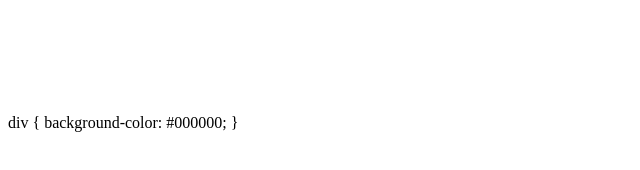
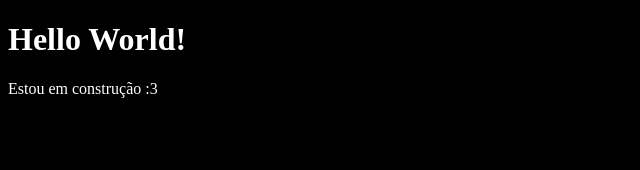
Before and after one commit to caiohenriquep/caiohenriquep.github.io, a plain HTML site: page index.html in a window 1280 px wide. Shown: the whole page, without its empty margins (0-640 px from the left). Drawn offline with Linux system fonts and the light colour scheme.

Commit message:
Update index.html

```diff
--- a/index.html
+++ b/index.html
@@ -1,12 +1,9 @@
 <!DOCTYPE html>
 <html>
-<body>
+<body bgcolor="black">
 <font color="#ffffff">
 <h1>Hello World!</h1>
 <p>Estou em construção :3</p>
 </font>
 </body>
-div {
-  background-color: #000000;
-}
 </html>
```
